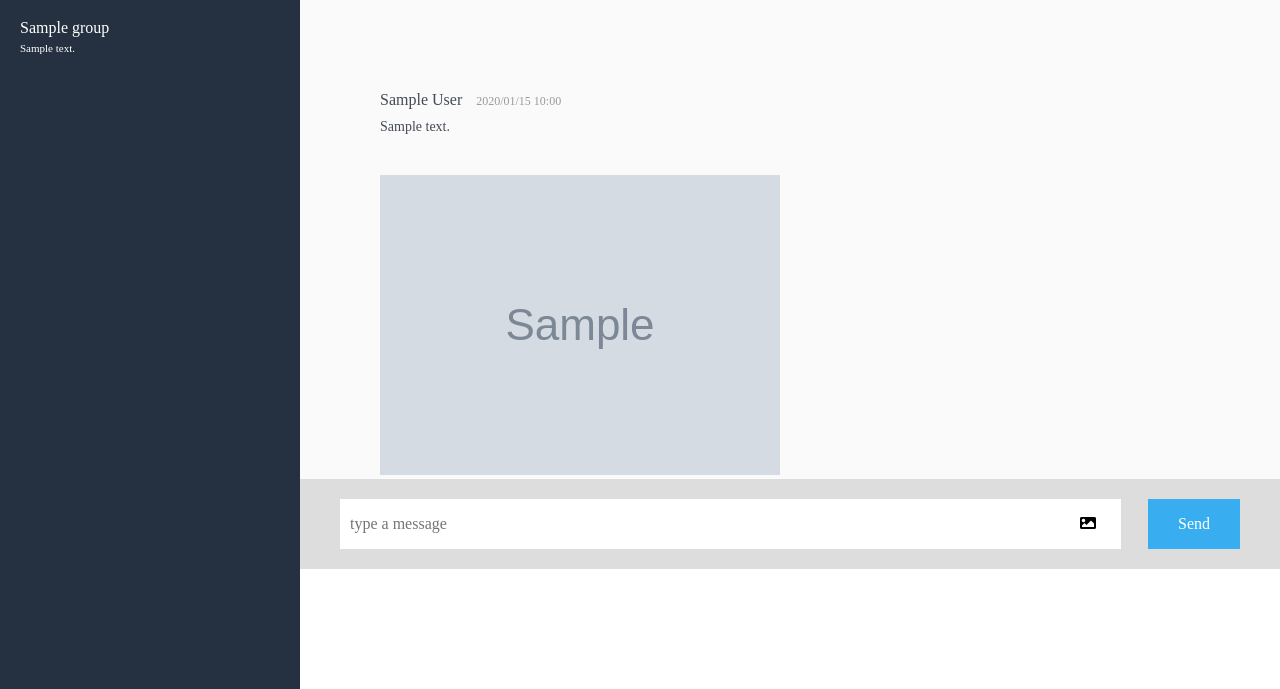
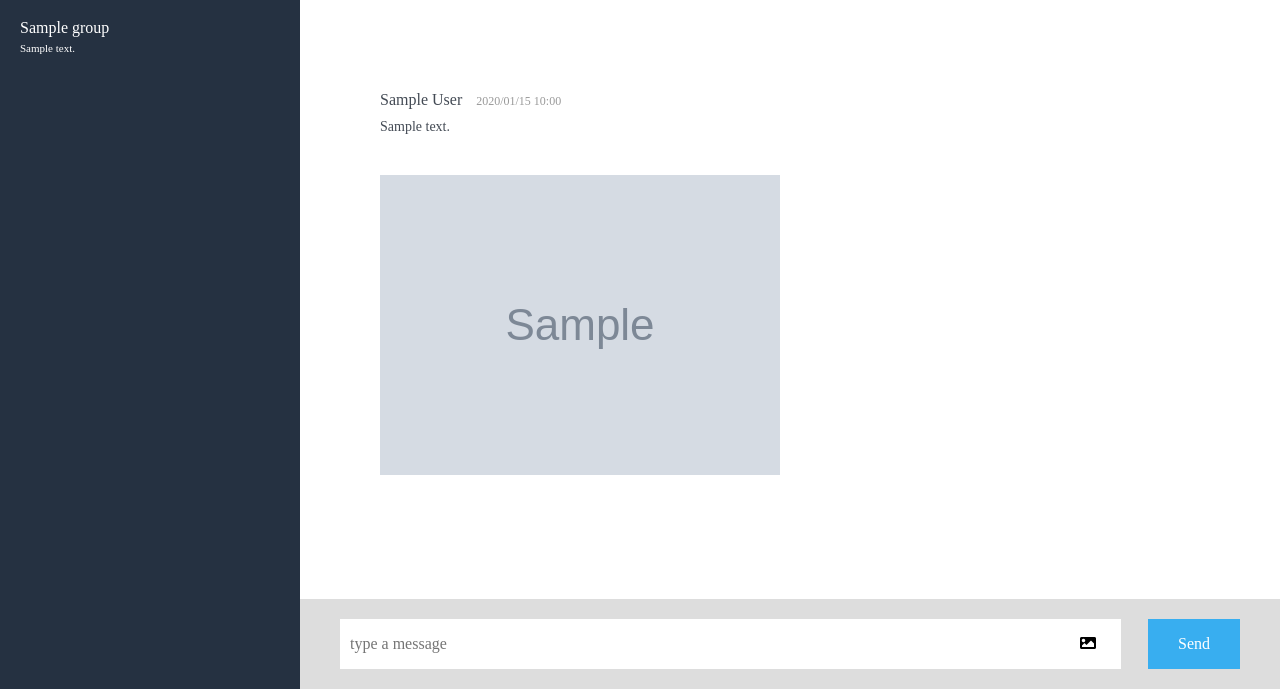
Before and after one commit to knotchy/ChatSpace, a Rails app: page /groups/1/messages in a window 1280 px wide. Shown: the part 121-810 px from the top of the page. Run offline with Rails 7, Linux system fonts and the light colour scheme; a user stored in the database is signed in; tables that the repository leaves empty hold one stand-in row (values such as "Sample post"); grey boxes marked "Sample" are stand-in pictures; style sheets or scripts are compiled from the project's sources; some libraries are stand-ins or nearby versions.

Commit message:
Update _comments_area.scss
表示調整

```diff
--- a/app/assets/stylesheets/modules/_comments_area.scss
+++ b/app/assets/stylesheets/modules/_comments_area.scss
@@ -1,11 +1,10 @@
 .main_contents{
   background-color: white;
   width: calc(100% - 300px);
-  max-height: calc(100vh - 200px);
+  min-height: calc(100vh - 200px);
   float:left;
   overflow: auto;
   .chat_area{
-    background-color: #FAFAFA;
     box-sizing: border-box;
     padding: 46px 40px 0;
     height: calc(100% - 100px - 90px);
```
